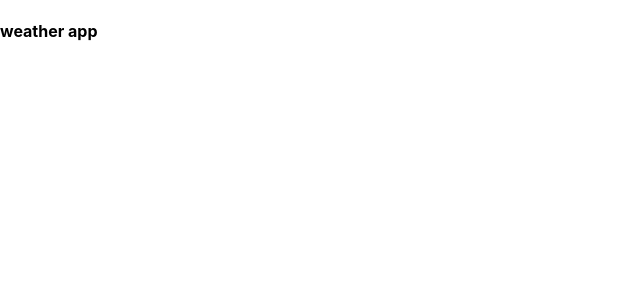
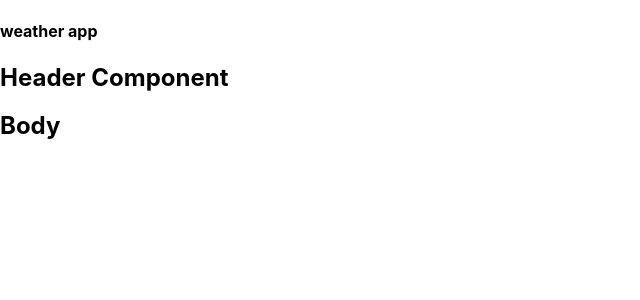
Before and after one commit to maxcramer/nova_futur, a React (Create React App) app: page / in a window 1280 px wide. Shown: the top 300 px of the page, without its empty margins (0-640 px from the left). Built offline with nearby package versions, Linux system fonts and the light colour scheme.

Commit message:
setting up app structure,

```diff
--- a/src/App.js
+++ b/src/App.js
@@ -1,6 +1,6 @@
 import React from 'react';
 import { BrowserRouter as Router, Route } from 'react-router-dom';
-import WeatherApp from '../src/components/WeatherApp'
+import WeatherApp from './components/WeatherApp/WeatherApp'
 
 import './App.css';
 
--- a/src/components/WeatherApp.jsx
+++ /dev/null
@@ -1,10 +0,0 @@
-import React from 'react';
-
-
-function WeatherApp() {
-return(
-    <h4>weather app</h4>
-)
-}
-
-export default WeatherApp;
--- /dev/null
+++ b/src/components/WeatherApp/Body/Body.jsx
@@ -0,0 +1,11 @@
+import React from 'react';
+
+function Body() {
+    return(
+        <div>
+            <h2>Body</h2>
+        </div>
+    );
+}
+
+export default Body;
--- /dev/null
+++ b/src/components/WeatherApp/Header/Header.jsx
@@ -0,0 +1,9 @@
+import React from 'react';
+
+function Header() {
+    return(
+        <h2>Header Component</h2>
+    )
+}
+
+export default Header;
--- /dev/null
+++ b/src/components/WeatherApp/WeatherApp.jsx
@@ -0,0 +1,17 @@
+import React from 'react';
+
+import Header from './Header/Header';
+import Body from './Body/Body';
+
+
+function WeatherApp() {
+    return (
+        <div>
+            <h4>weather app</h4>
+            <Header />
+            <Body />
+        </div>
+    );
+}
+
+export default WeatherApp;
```
